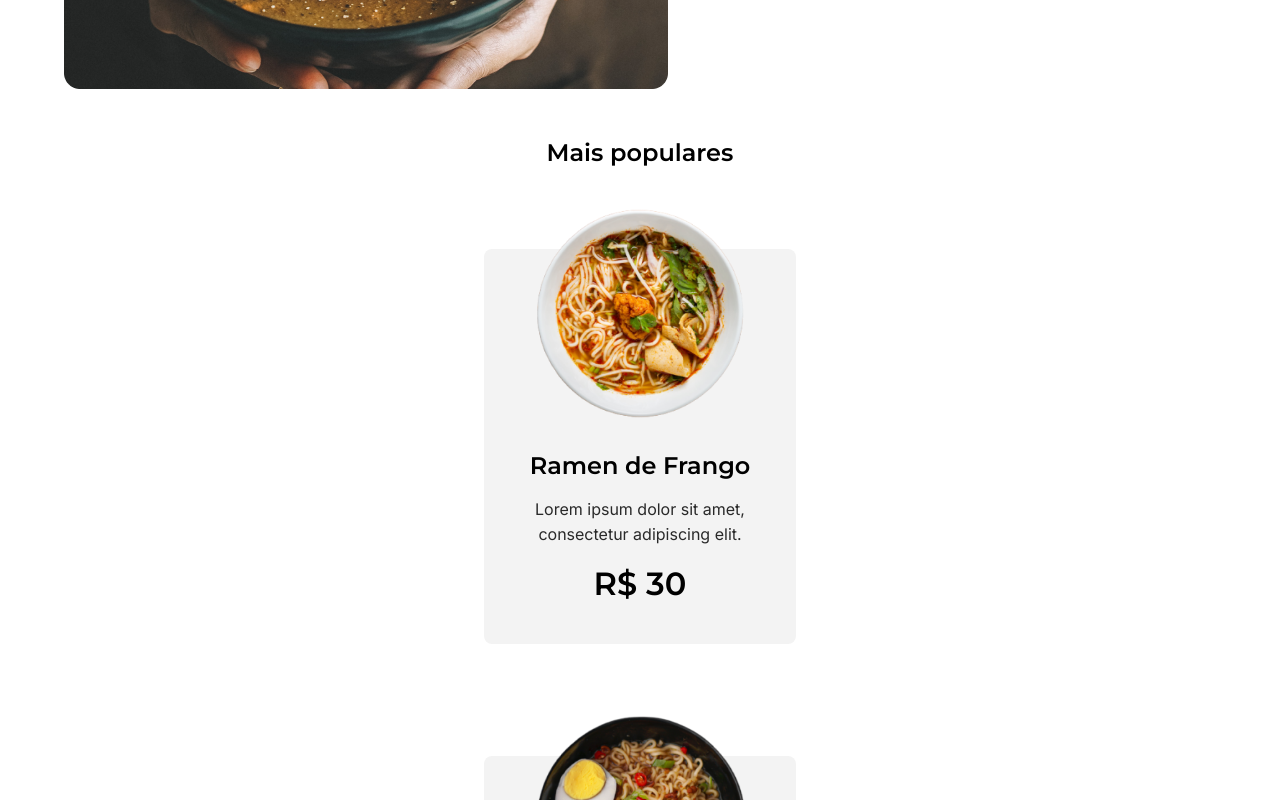
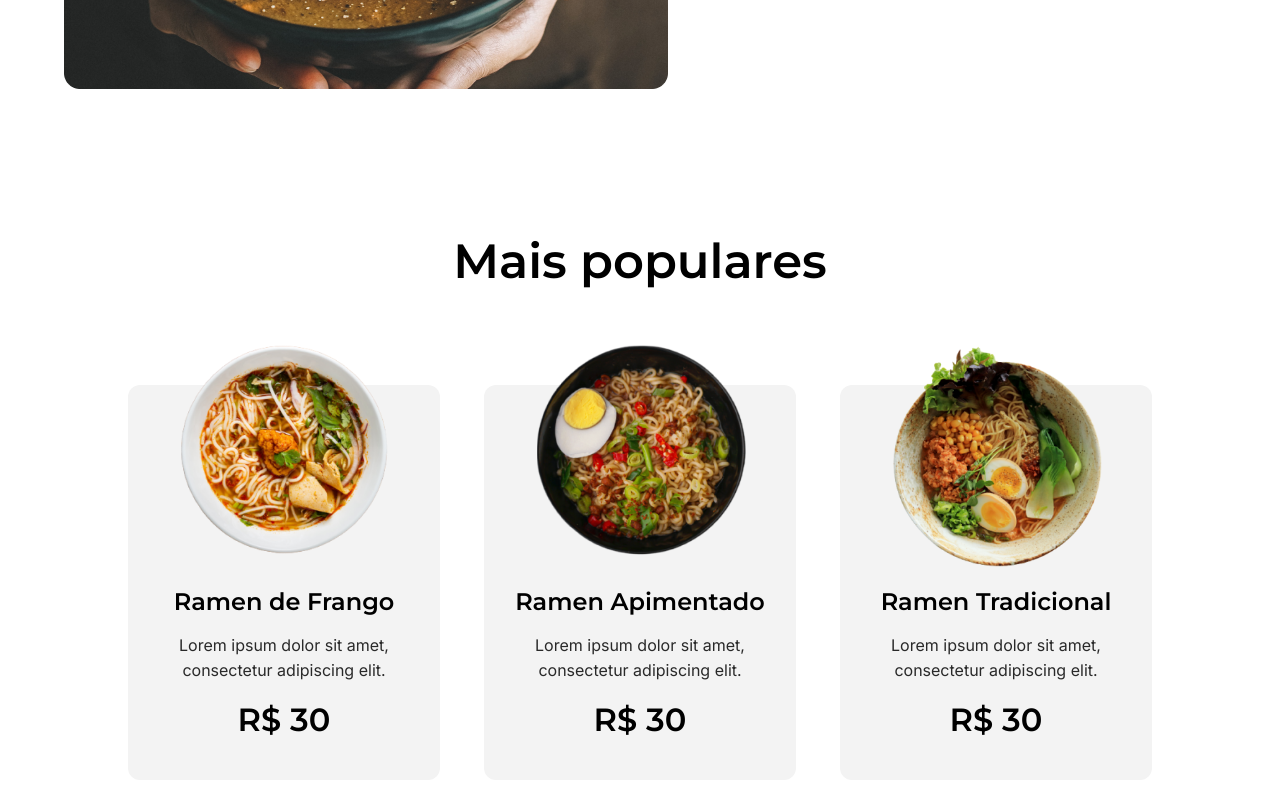
Before and after one commit to Rinpiki/JPFooD, a Next.js app: page / in a window 1280 px wide. Shown: the part 1180-1980 px from the top of the page. Built offline with nearby package versions, Linux system fonts and the light colour scheme.

Commit message:
feat: add secessionDishes for all screens

```diff
--- a/src/componets/SecessionDishes.tsx
+++ b/src/componets/SecessionDishes.tsx
@@ -6,9 +6,11 @@ import prato3 from '../../public/img/prato3.png';
 
 function SecessionDishes() {
   return (
-    <div className="text-center">
-      <h3 className="font-semibold text-2xl mb-20">Mais populares</h3>
-      <div className="grid grid-cols-[1fr] grid-rows-[repeat(3,1fr)] gap-x-0 gap-y-28">
+    <div className="text-center mt-[0px] md:mt-[100px]">
+      <h3 className="font-semibold text-2xl mb-[100px] md:text-5xl">
+        Mais populares
+      </h3>
+      <div className="grid grid-cols-1  gap-y-28 md:grid-cols-2 lg:grid-cols-3 md:gap-10 xl:gap-11">
         <CardsDishe
           image={prato1}
           title="Ramen de Frango"
--- a/src/componets/subcomponets/CardsDishe.tsx
+++ b/src/componets/subcomponets/CardsDishe.tsx
@@ -10,7 +10,7 @@ interface CardProps {
 
 function CardsDishe({ title, description, price, image }: CardProps) {
   return (
-    <div className="w-[312px] bg-[#F3F3F3] rounded-lg relative">
+    <div className="w-[312px] bg-[#F3F3F3] rounded-xl relative">
       <Image
         src={image}
         width={209}
```
